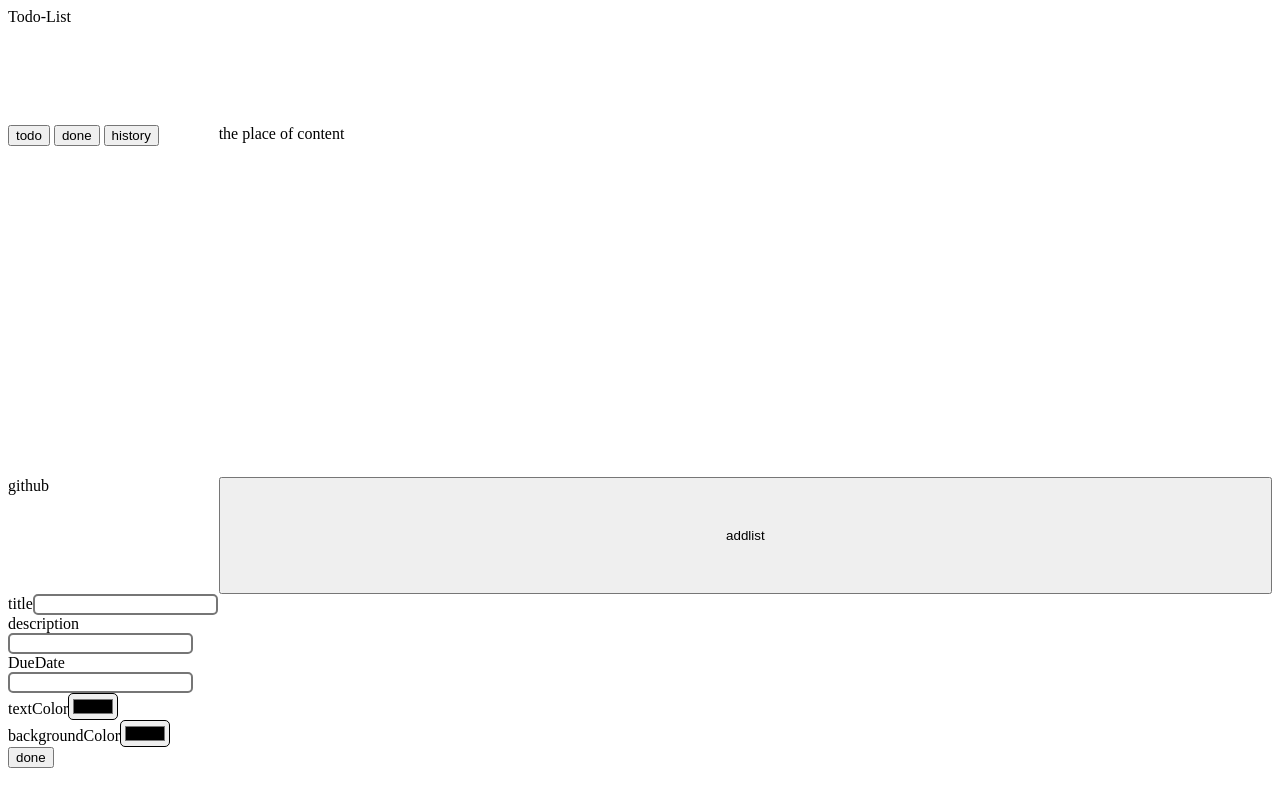
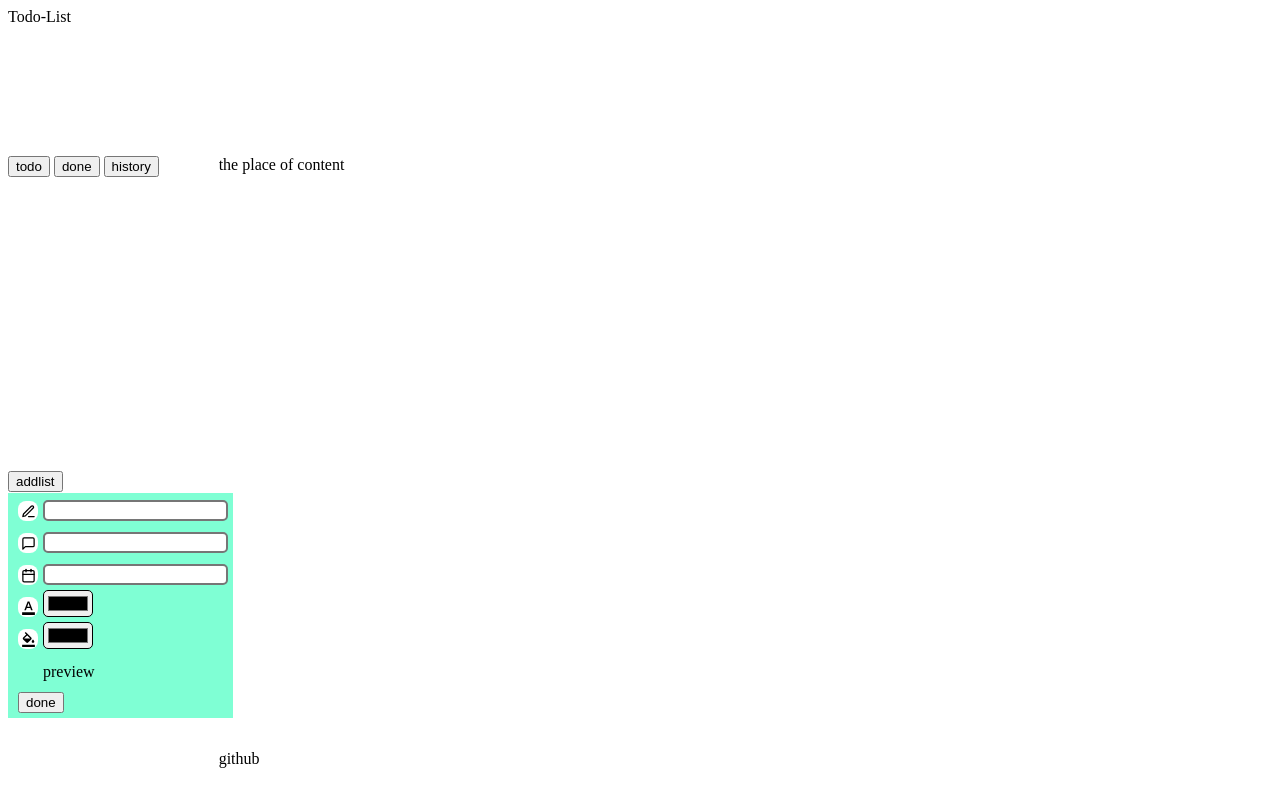
Before and after one commit to NaVis0mple/Todo-list, a plain HTML site: page index.html in a window 1280 px wide. Both pictures are taken after a click on the button "addlist". Drawn offline with nearby package versions, Linux system fonts and the light colour scheme.

Commit message:
css adjust

```diff
--- a/index.html
+++ b/index.html
@@ -8,6 +8,10 @@
     </head>
     <body>
         <div id="head">Todo-List</div>
+        <div id = "dropdown">
+            <div id="dropdowncontainer"></div>
+            <button class="addlist">addlist</button>
+        </div>
         <div id="sidebar">
             <button class="todolist">todo</button>
             <button class="done">done</button>
@@ -15,7 +19,6 @@
         </div>
         <div id="content">the place of content</div>
         <div id="footer">github</div>
-        <button class="addlist">addlist</button>
 
 
 
--- a/style.css
+++ b/style.css
@@ -5,26 +5,34 @@ html {
 body {
     display: grid;
     grid-template-columns: 1fr 5fr;
-    grid-template-rows: 1fr 3fr 1fr;
+    grid-template-rows: 1fr 4fr min-content;
     height: 95vh;
 }
 
 #head {
-    grid-area: 1/1/2/3;
+    grid-area: 1/1/2/2;
 }
 
 #sidebar {
     grid-area: 2/1/3/2;
 }
 
+#footer {
+    grid-area: -2/-2/-1/-1;
+}
+
+
 #content {
     grid-area: 2/2/3/3;
     display: grid;
     grid-template-columns: 1fr;
     grid-template-rows: repeat(auto-fill, 25px);
+    overflow-y: visible;
+    overflow-x: hidden;
 }
 
-#content button {
+#content button,
+label {
     background-color: white;
     border: none;
     background-repeat: no-repeat;
@@ -62,6 +70,24 @@ body {
     padding: 5px 3px 5px 10px;
 }
 
+#dropdown {
+    position: relative;
+    grid-area: -3/1/4/-2;
+}
+
+#dropdown .addlist {
+    position: absolute;
+    bottom: 276px;
+}
+
+
+#dropdown #dropdowncontainer {
+    position: absolute;
+    bottom: 50px;
+    background-color: aquamarine;
+}
+
+
 .form {
     display: none;
 }
@@ -73,7 +99,13 @@ input {
 }
 
 .form.hideform {
-    display: block;
+    display: grid;
+    grid-template-columns: 20px 1fr;
+    grid-template-rows: repeat(7, 1fr);
+    justify-items: start;
+    align-items: end;
+    gap: 5px;
+    padding: 1px 5px 5px 10px;
 }
 
 .form input.invalid {
@@ -81,3 +113,37 @@ input {
 }
 
 .form input.invalid:focus {}
+
+
+label[for='title'] {
+    background-image: url(edit-3.svg);
+}
+
+label[for='description'] {
+    background-image: url(message-square.svg);
+}
+
+label[for='date'] {
+    background-image: url(calendar.svg);
+}
+
+label[for='priorityText'] {
+    background-image: url(format_color_text_FILL0_wght300_GRAD200_opsz24\ \(1\).svg);
+}
+
+label[for='priorityBackground'] {
+    background-image: url(format_color_fill_FILL0_wght300_GRAD200_opsz24\ \(1\).svg);
+}
+
+.form.hideform span {
+    grid-area: 6/2/7/3;
+    display: inline-block;
+    max-width: 177px;
+    overflow: hidden;
+    white-space: nowrap;
+    text-overflow: ellipsis;
+}
+
+.form.hideform button {
+    grid-area: 7/1/8/3;
+}
```
Also changed, not shown: bundle.js, calendar.svg (added), edit-3.svg (added), format_color_fill_FILL0_wght300_GRAD200_opsz24 (1).svg (added), format_color_text_FILL0_wght300_GRAD200_opsz24 (1).svg (added), message-square.svg (added).
